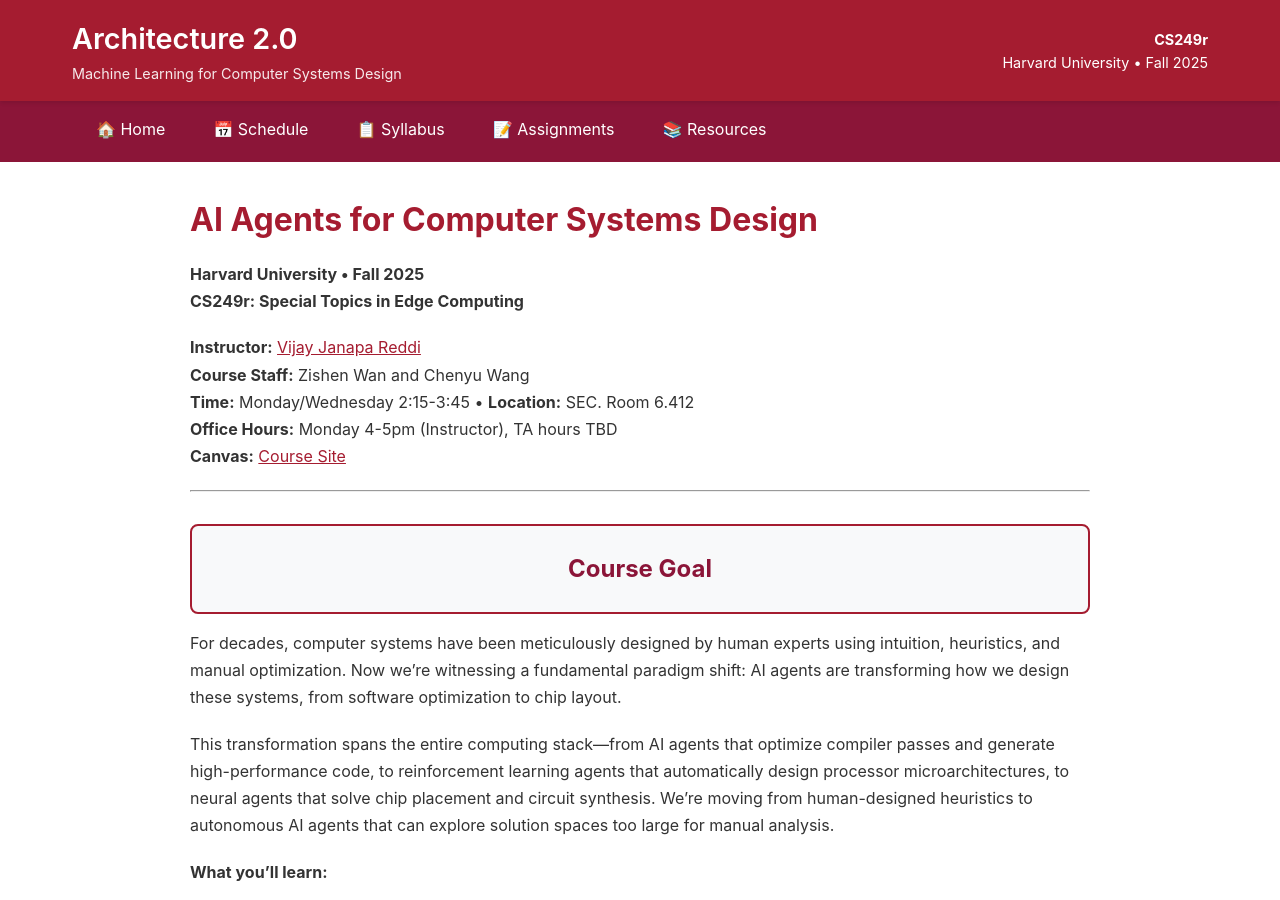
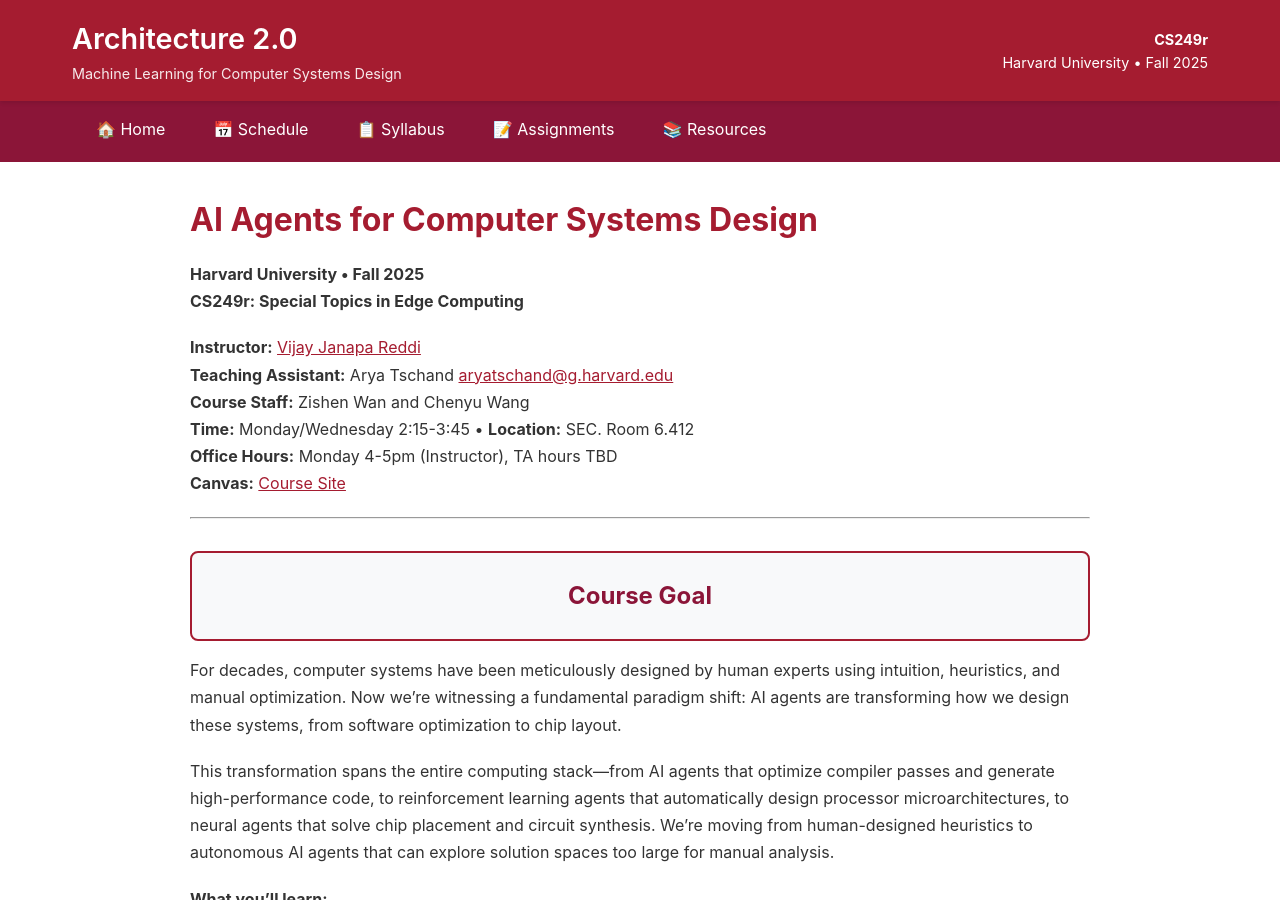
Before and after one commit to harvard-edge/cs249r_fall2025, a Jekyll site: the page built from index.md, in a window 1280 px wide and 900 px high. Built offline with Jekyll 4.4.1, drawn with Linux system fonts in a browser that asks for light colours; our own code applies the rules of GitHub Pages for plain Markdown files.

Commit message:
Add Arya Tschand as Teaching Assistant

```diff
--- a/index.md
+++ b/index.md
@@ -8,6 +8,7 @@
 **CS249r: Special Topics in Edge Computing**
 
 **Instructor:** [Vijay Janapa Reddi](https://profvjreddi.github.io/homepage/)
+**Teaching Assistant:** Arya Tschand <aryatschand@g.harvard.edu>
 **Course Staff:** Zishen Wan and Chenyu Wang
 **Time:** Monday/Wednesday 2:15-3:45 • **Location:** SEC. Room 6.412
 **Office Hours:** Monday 4-5pm (Instructor), TA hours TBD
```
